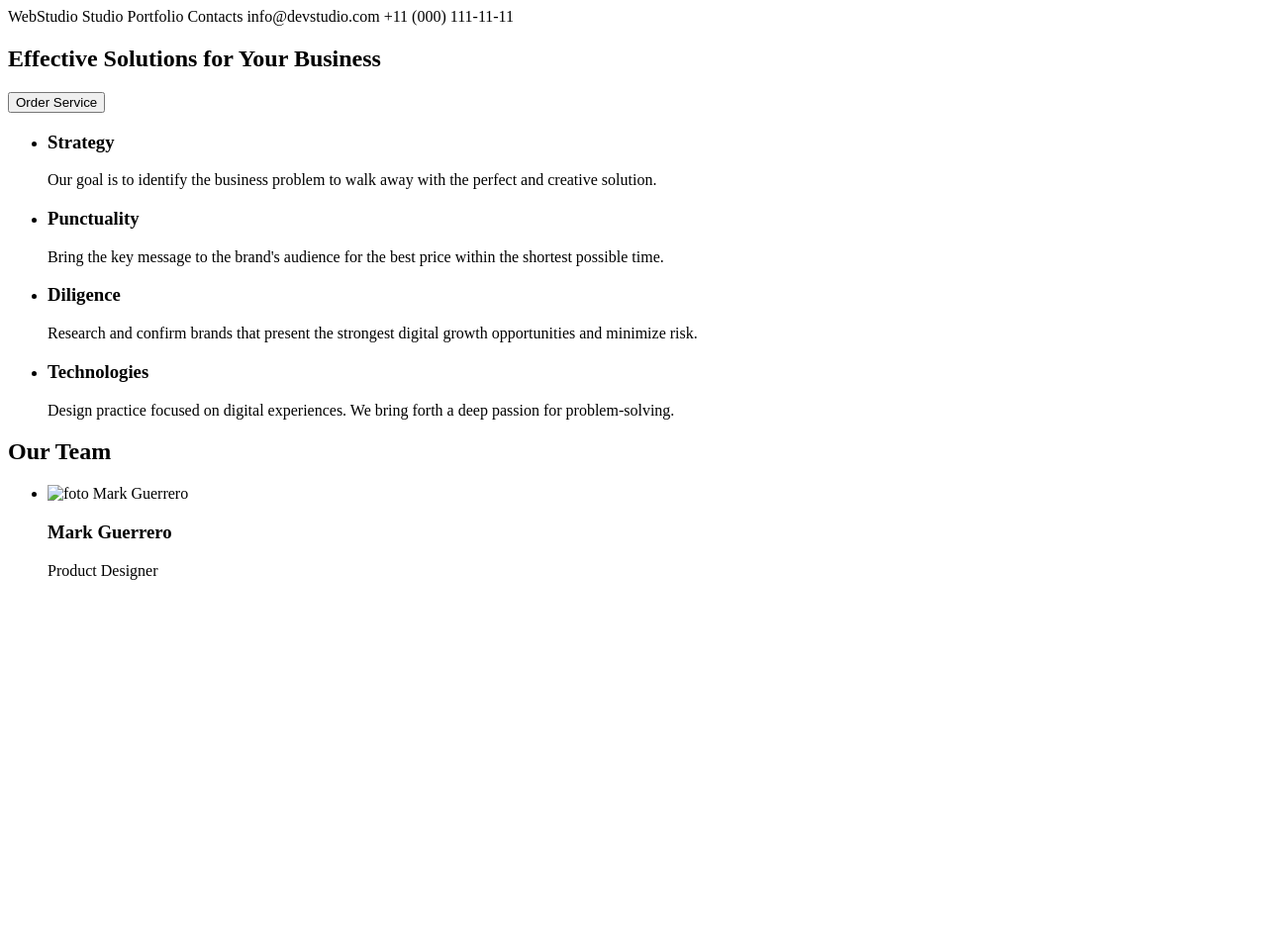
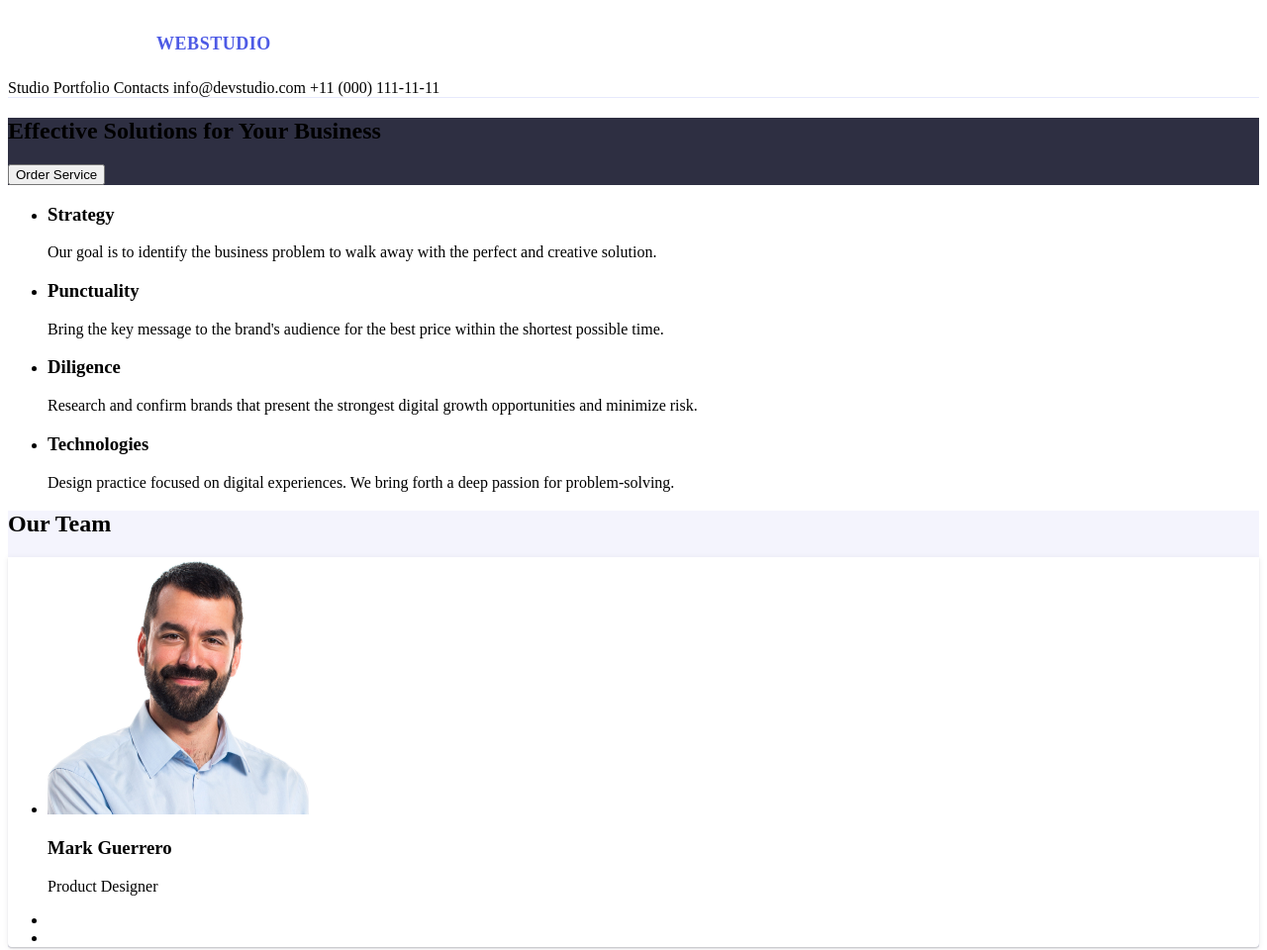
Before and after one commit to Antontyman/goit-markup-hw-01, a plain HTML site: page index.html in a window 1280 px wide. Shown: the whole page at 99% size. Before the commit the page ends 800 px from the top, so only its background shows below. Drawn offline with Linux system fonts and the light colour scheme.

Commit message:
add file styiles

```diff
--- /dev/null
+++ b/css/styles.css
@@ -0,0 +1,42 @@
+.main-page {
+  background: #fff;
+}
+
+.main-page-logo {
+  font-family: Raleway;
+  font-size: 18px;
+  font-style: normal;
+  font-weight: 700;
+  line-height: 21px;
+  letter-spacing: 0.54px;
+  text-transform: uppercase;
+  padding-top: 25.5px;
+  padding-bottom: 25.5px;
+  padding-left: 150px;
+  color: var(--IRIS, #4d5ae5);
+}
+
+.main-page-top-line {
+  border-bottom: 1px solid var(--CORNFLOWER, #e7e9fc);
+  background: #fff;
+}
+
+.main-page-title-dark {
+  background: #2e2f42;
+}
+
+.main-page-text {
+  background: #fff;
+}
+
+.main-page-title-light {
+  background: #f4f4fd;
+}
+
+.main-page-team-card {
+  border-radius: 0px 0px 4px 4px;
+  background: var(--WHITE, #fff);
+  box-shadow: 0px 2px 1px 0px rgba(46, 47, 66, 0.08),
+    0px 1px 1px 0px rgba(46, 47, 66, 0.16),
+    0px 1px 6px 0px rgba(46, 47, 66, 0.08);
+}
--- a/index.html
+++ b/index.html
@@ -1,65 +1,81 @@
 <!DOCTYPE html>
 <html lang="en">
   <head>
-    <meta charset="UTF-8">
-    <meta name="viewport" content="width=device-width, initial-scale=1.0">
+    <meta charset="UTF-8" />
+    <meta name="viewport" content="width=device-width, initial-scale=1.0" />
     <title>goit-markup-hw-01</title>
+    <link rel="stylesheet" href="css/styles.css" />
   </head>
   <body>
     <header>
-        WebStudio
-
-        Studio
-        Portfolio
-        Contacts
-
-        info@devstudio.com
-
-        +11 (000) 111-11-11
-
+      <div class="main-page">
+        <div class="main-page-logo">webstudio</div>
+        <div class="main-page-top-line">
+          Studio Portfolio Contacts info@devstudio.com +11 (000) 111-11-11
+        </div>
+      </div>
     </header>
     <main>
       <section>
-        <h1>Effective Solutions
-        for Your Business</h1>
+        <div class="main-page">
+          <div class="main-page-title-dark">
+            <h1>Effective Solutions for Your Business</h1>
 
             <button>Order Service</button>
+          </div>
 
+          <div class="main-page-text">
             <ul>
               <li>
                 <h3>Strategy</h3>
-                <p>Our goal is to identify the business
-                problem to walk away with the perfect and creative solution.</p>
+                <p>
+                  Our goal is to identify the business problem to walk away with
+                  the perfect and creative solution.
+                </p>
               </li>
 
               <li>
                 <h3>Punctuality</h3>
-                <p>Bring the key message to the brand's audience for the best price within the shortest possible time.</p>
+                <p>
+                  Bring the key message to the brand's audience for the best
+                  price within the shortest possible time.
+                </p>
               </li>
 
               <li>
                 <h3>Diligence</h3>
-                <p>Research and confirm brands that present the strongest digital growth opportunities and minimize risk.</p>
+                <p>
+                  Research and confirm brands that present the strongest digital
+                  growth opportunities and minimize risk.
+                </p>
               </li>
 
               <li>
                 <h3>Technologies</h3>
-                <p>Design practice focused on digital experiences. We bring forth a deep passion for problem-solving.</p>
+                <p>
+                  Design practice focused on digital experiences. We bring forth
+                  a deep passion for problem-solving.
+                </p>
               </li>
             </ul>
+          </div>
+        </div>
       </section>
       <section>
-
+        <div class="main-page-title-light">
           <h2>Our Team</h2>
-
+          <div class="main-page-team-card">
             <ul>
               <li>
-                    <img src="img/img.jpg" alt="foto Mark Guerrero" />
+                <img src="images/img 1.png" alt="foto Mark Guerrero" />
                 <h3>Mark Guerrero</h3>
                 <p>Product Designer</p>
               </li>
+              <li></li>
+              <li></li>
             </ul>
-
+          </div>
+        </div>
       </section>
     </main>
     <footer></footer>
```
Lines whose indentation alone changed are shown as unchanged.
